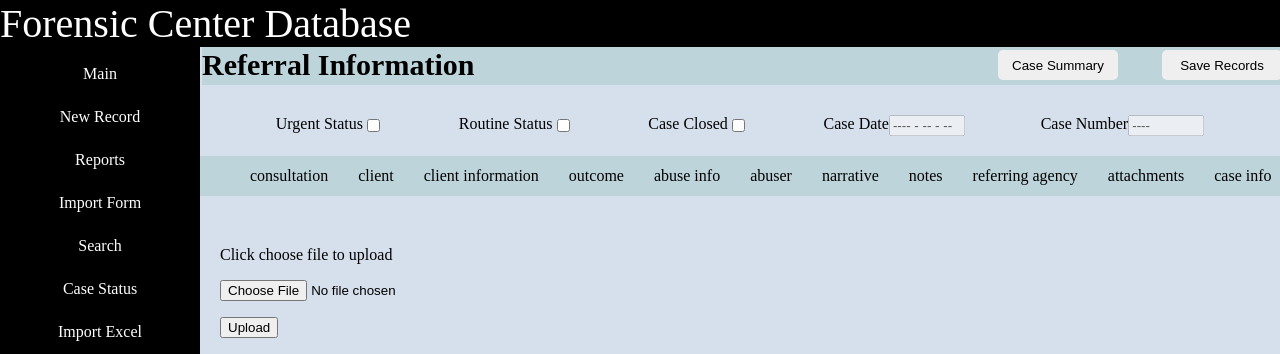
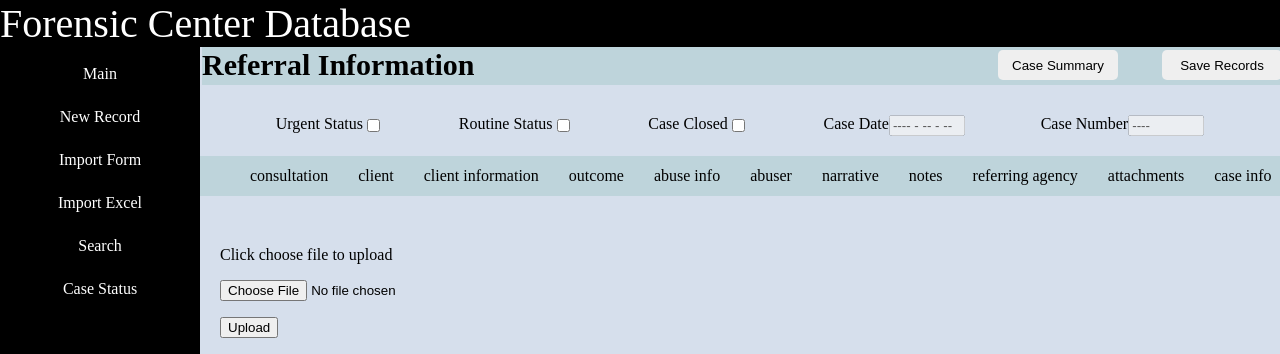
Before and after one commit to tiffanychao/Elder-Abuse-Database-Project, a Flask app: page /attachments/1 in a window 1280 px wide. Shown: the top 354 px of the page. Run offline with Flask 2, Linux system fonts and the light colour scheme; data that the repository does not hold is empty.

Commit message:
modify side bar

```diff
--- a/templates/framework.html
+++ b/templates/framework.html
@@ -105,8 +105,9 @@
             <div class="sidebar_container">
                 <a href="/" class="flexbox_item">Main</a>
                 <a href="{{ url_for('import_case') }}" class="flexbox_item">New Record</a>
-                <a href="/" class="flexbox_item">Reports</a>
+                <!-- <a href="/" class="flexbox_item">Reports</a> -->
                 <a href="{{ url_for('import_case') }}" class="flexbox_item">Import Form</a>
+                <a href="{{ url_for('import_excel') }}" class="flexbox_item">Import Excel</a>
                 <!-- <a href="/" class="flexbox_item">Full Database Export</a> -->
                 <!-- <a href="/" class="flexbox_item">Deidentified Export</a> -->
                 <a href="{{ url_for('search_cases') }}" class="flexbox_item">Search</a>
@@ -115,7 +116,7 @@
                 <!-- <a href="/" class="flexbox_item">Agency Attendance</a> -->
                 <a href="/" class="flexbox_item">Case Status</a>
                 <!-- <a href="/" class="flexbox_item">Center Roster</a> -->
-                <a href="{{ url_for('import_excel') }}" class="flexbox_item">Import Excel</a>
+
             </div>
         </div>
 
```
